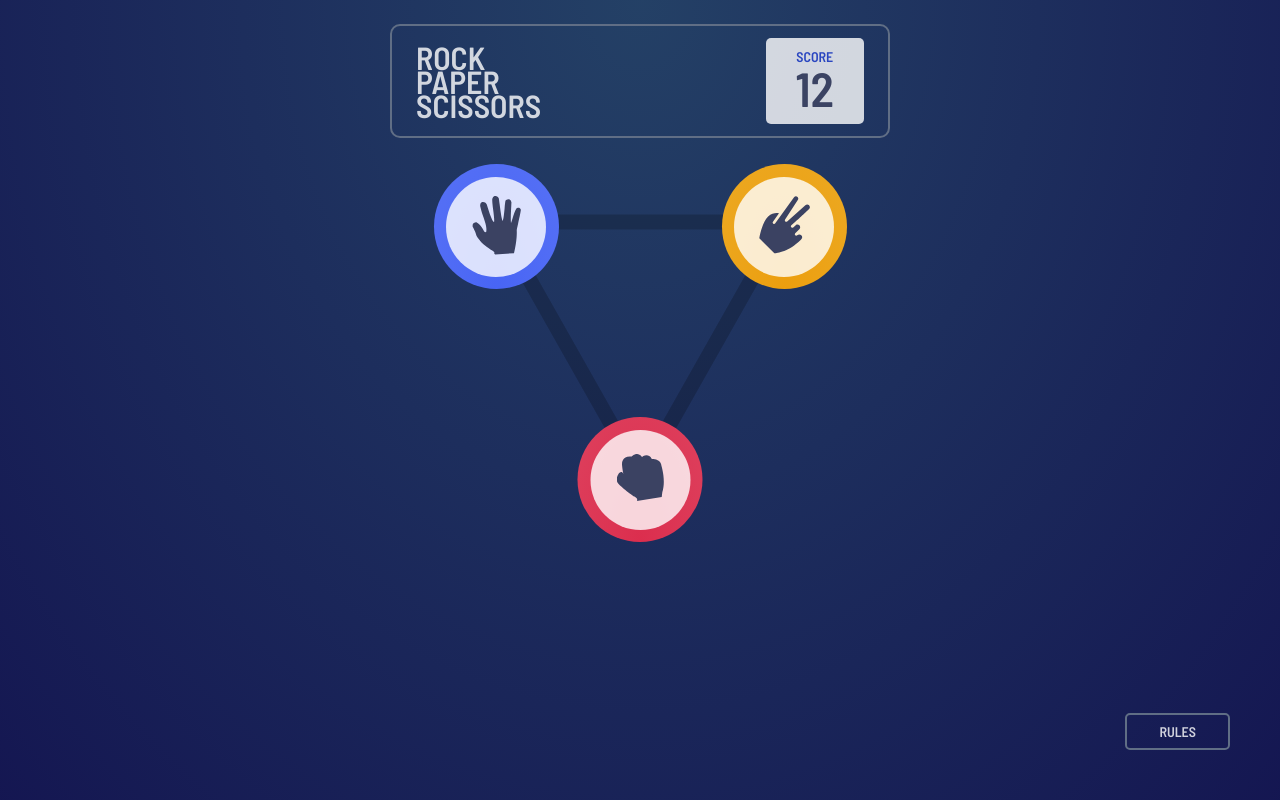
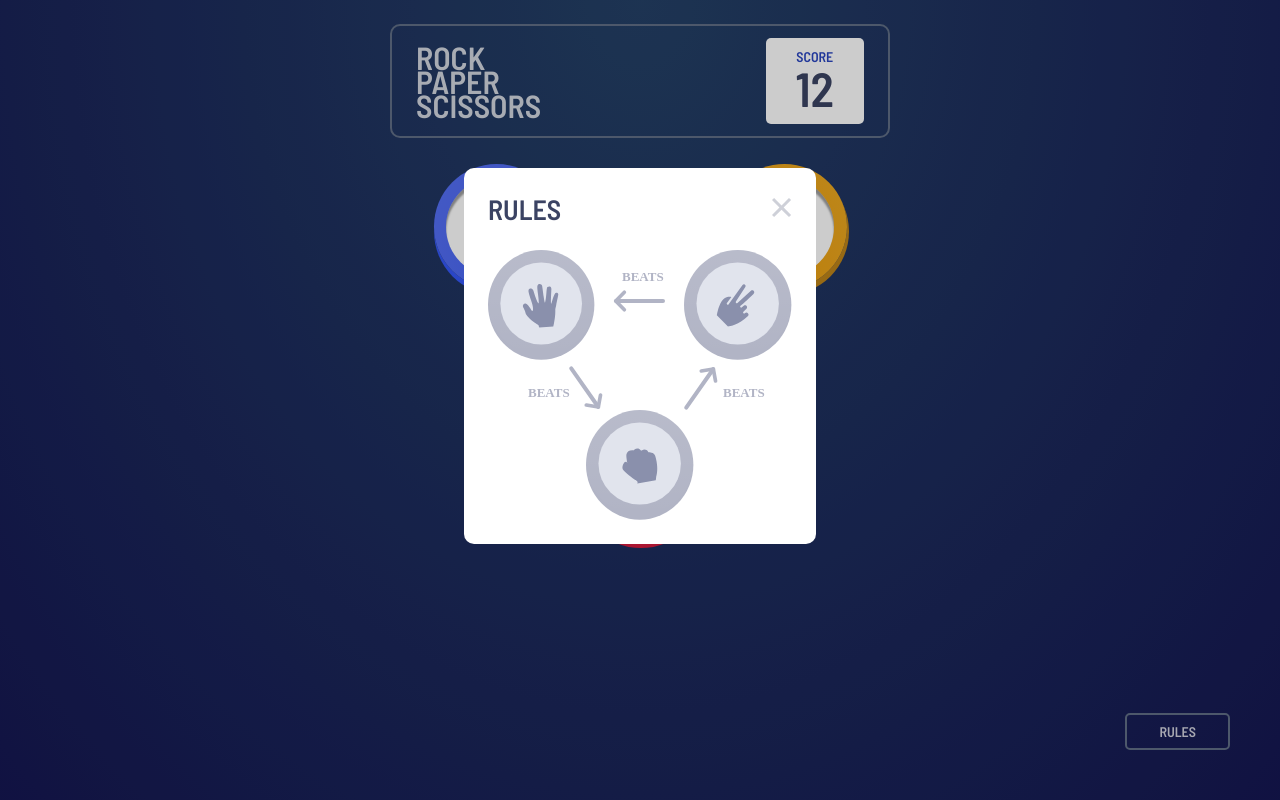
Before and after one commit to Jakub-Czekalski/Paper-Rock-Scissor, a plain HTML site: page index.html in a window 1280 px wide. Both pictures are taken after a click on the button "RULES". Drawn offline with Linux system fonts and the light colour scheme.

Commit message:
Have finished a site look, then start worikng at functianolity

```diff
--- a/Style.css
+++ b/Style.css
@@ -41,7 +41,7 @@ h1 span {
 
 .score-box {
     align-items: center;
-    background-color: rgba(255, 255, 255, 0.8);
+    background-color: rgb(255, 255, 255);
     border-radius: 5px;
     display: flex;
     flex-direction: column;
@@ -72,6 +72,10 @@ h1 span {
     margin: auto;
 }
 
+button {
+    cursor: pointer;
+}
+
 .border {
     align-items: center;
     border-radius: 50%;
@@ -83,7 +87,8 @@ h1 span {
 }
 
 .options {
-    background-color: rgba(255, 255, 255, 0.8);
+    background-color: rgb(255, 255, 255);
+    box-shadow: inset 0 5px 2px 0 rgba(0, 0, 0, 0.38);
     border: none;
     border-radius: 50%;
     height: 100px;
@@ -92,18 +97,21 @@ h1 span {
 
 .paper {
     background: radial-gradient(at bottom, hsl(230, 89%, 62%), hsl(230, 89%, 65%));
+    box-shadow: 1px 5px 0px 1px hsl(229, 94%, 59%);
     left: -50px;
     top: -50px;
 }
 
 .scissors {
     background: radial-gradient(at bottom, hsl(39, 89%, 49%), hsl(40, 84%, 53%));
+    box-shadow: 1px 5px 0px 1px hsl(39, 77%, 42%);
     right: -50px;
     top: -50px;
 }
 
 .rock {
     background: radial-gradient(at bottom, hsl(349, 71%, 52%), hsl(349, 70%, 56%));
+    box-shadow: 1px 5px 0px 1px hsl(349, 78%, 47%);
     bottom: -50px;
     left: 50%;
     transform: translateX(-50%);
@@ -124,7 +132,17 @@ h1 span {
     padding: 8px 32px;
 }
 
-.rules_screen {
+.rules_popup {
+    background-color: rgba(0, 0, 0, 0.2);
+    height: 100vh;
+    top: 0;
+    left: 0;
+    position: absolute;
+    width: 100vw;
+
+}
+
+.rules_popup-screen{
     background-color: rgba(255, 255, 255);
     border-radius: 10px;
     display: flex;
@@ -137,22 +155,22 @@ h1 span {
     transform: translateX(-50%);
 }
 
-.rules_screen div {
+.rules_popup-screen div {
     display: flex;
     justify-content: space-between;
     padding: 0 0 24px 0;
 }
 
-.rules_screen div span {
+.rules_popup div span {
     color: var(--dark-text);
     font-size: 28px;
 }
 
-.rules_screen div button {
+.rules_popup div button {
     background: none;
     border: none;
 }
 
-.active {
+.disactive {
     display: none;
 }
--- /dev/null
+++ b/app.js
@@ -0,0 +1,14 @@
+const RULESBUTTON = document.querySelector('.rules button');
+const RULESPOPUP = document.querySelector('.rules_popup');
+
+RULESBUTTON.addEventListener('click', () => {
+    RULESPOPUP.classList.remove('disactive');
+});
+
+const CLOSEPOPUP = (event) => {
+    const CLOSE = RULESPOPUP.querySelector('.rules_popup div button');
+
+    if (event.target === RULESPOPUP || CLOSE) {
+        RULESPOPUP.classList.add('disactive')
+    }
+};
--- a/index.html
+++ b/index.html
@@ -42,12 +42,15 @@
     </button>
   </div>
 
-  <div class="rules_screen active">
-    <div>
-      <span>RULES</span>
-      <button><img src="/images/icon-close.svg" alt="rules-exit"></button>
+  <div class="rules_popup disactive">
+    <div class="rules_popup-screen">
+      <div>
+        <span>RULES</span>
+        <button><img src="/images/icon-close.svg" alt="rules-exit" aria-hidden="true"></button>
+      </div>
+      <img src="/images/image-rules.svg" alt="rules">
     </div>
-    <img src="/images/image-rules.svg" alt="rules">
+
   </div>
   <!-- <div class="attribution">
     Challenge by <a href="https://www.frontendmentor.io?ref=challenge" target="_blank">Frontend Mentor</a>.
@@ -55,4 +58,6 @@
   </div> -->
 </body>
 
+<script src="app.js"></script>
+
 </html>
```
